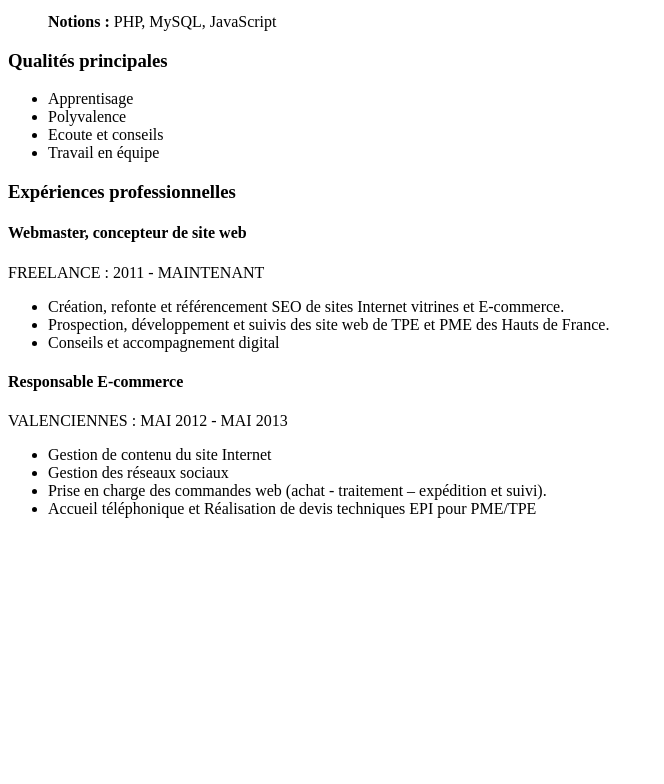
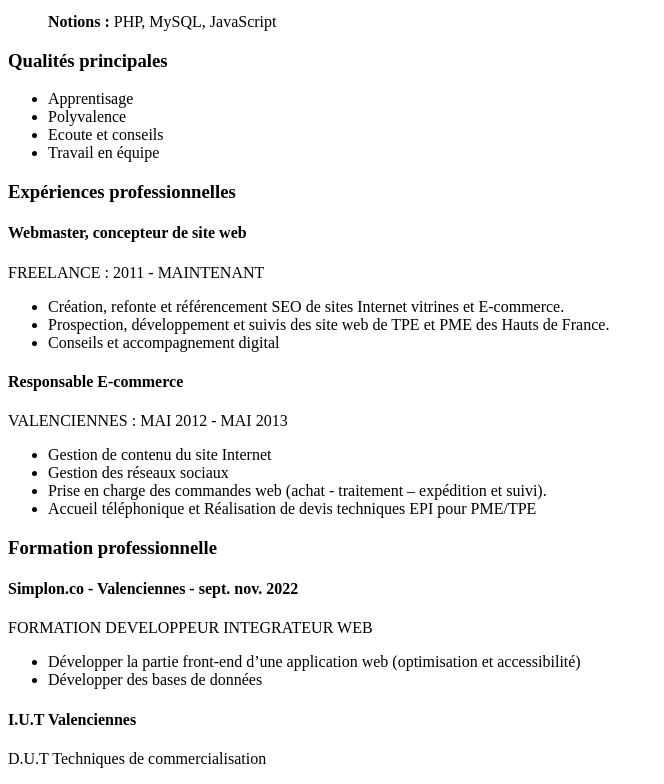
Before and after one commit to RenaudDev-Web/CV_HTML, a plain HTML site: page index.html in a window 1280 px wide. Shown: the part 497-1281 px from the top of the page, without its empty margins (0-664 px from the left). Before the commit the page ends 1031 px from the top, so only its background shows below. Drawn offline with Linux system fonts and the light colour scheme.

Commit message:
MAJ CV RB

```diff
--- a/index.html
+++ b/index.html
@@ -96,7 +96,20 @@
 
             <section>
 
+                <h3>Formation professionnelle</h3>
 
+                    <h4>Simplon.co - Valenciennes - sept. nov. 2022</h4>
+
+                    <p>FORMATION DEVELOPPEUR INTEGRATEUR WEB</p>
+
+                        <ul>
+                            <li>Développer la partie front-end d’une application web (optimisation et accessibilité)</li>
+                            <li>Développer des bases de données</li>
+                        </ul>
+
+                    <h4>I.U.T Valenciennes</h4>
+
+                    <p>D.U.T Techniques de commercialisation</p>
 
             </section>
 
```
